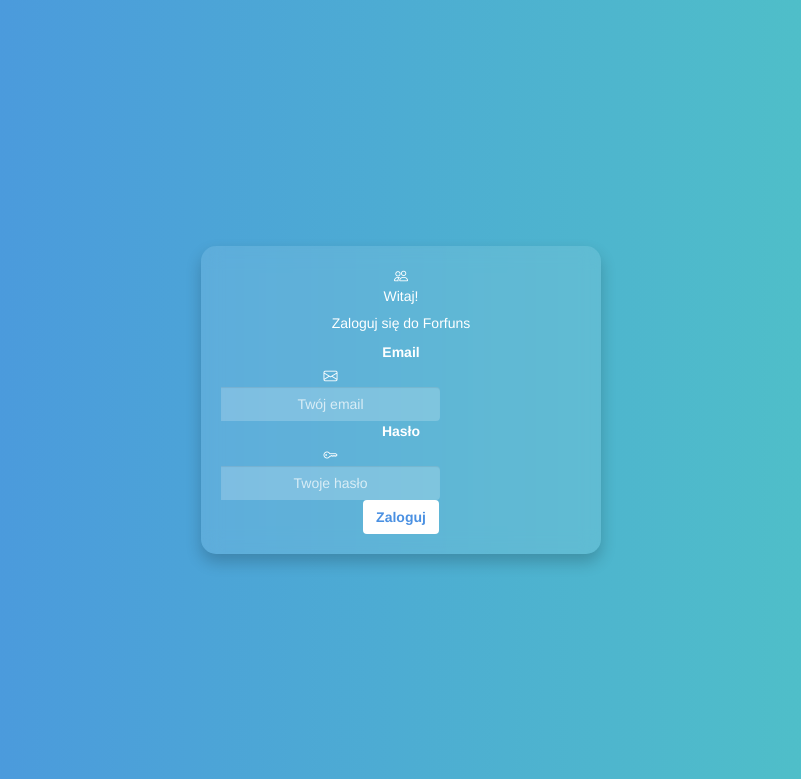
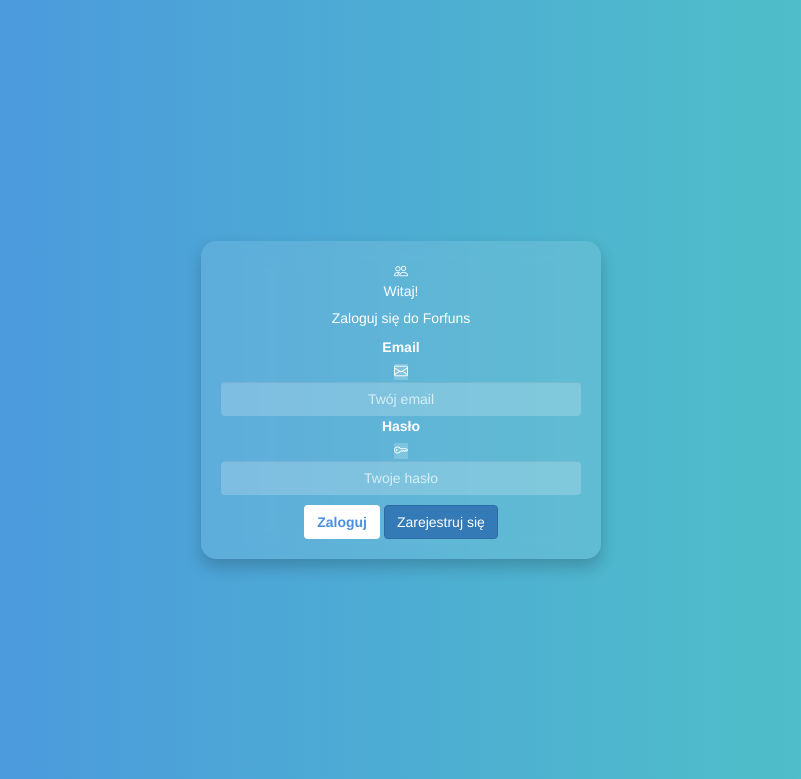
Before and after one commit to BartusKosocielniak/ForFans, a Flask app: page / in a window 1280 px wide. Shown: the top 779 px of the page, without its empty margins (239-1040 px from the left). Run offline with Flask 3, Linux system fonts and the light colour scheme; some libraries are stand-ins or nearby versions.

Commit message:
Fix login and register

```diff
--- a/templates/login.html
+++ b/templates/login.html
@@ -31,6 +31,7 @@
             background: rgba(255, 255, 255, 0.2);
             border: none;
             color: white;
+            text-align: center;
         }
         .form-control::placeholder {
             color: rgba(255, 255, 255, 0.7);
@@ -46,6 +47,18 @@
             color: white;
             transform: scale(1.05);
         }
+        .input-group-text {
+            background: rgba(255, 255, 255, 0.2);
+            border: none;
+            color: white;
+        }
+        .text-start, .text-center {
+            text-align: center !important;
+        }
+        .btn-custom, .btn-primary {
+            margin-top: 1rem;
+        }
+
     </style>
 {% endblock %}
 
@@ -62,25 +75,29 @@
     <form method="post" class="mt-4">
         {{ login_form.hidden_tag() }}
 
-        <div class="mb-3 text-start">
+        <div class="mb-3">
             <label for="user_email" class="form-label">Email</label>
-            <div class="input-group">
-                <span class="input-group-text bg-transparent border-white text-white"><i class="bi bi-envelope"></i></span>
-                {{ login_form.user_email(class="form-control text-center", id="user_email", placeholder="Twój email") }}
+            <div class="">
+                <span class="input-group-text"><i class="bi bi-envelope"></i></span>
+                {{ login_form.user_email(class="form-control", id="user_email", placeholder="Twój email") }}
             </div>
         </div>
 
-        <div class="mb-3 text-center">
+        <div class="mb-3 d-flex align-items-center justify-content-center">
             <label for="user_password" class="form-label">Hasło</label>
-            <div class="input-group">
-                <span class="input-group-text bg-transparent border-white text-white"><i class="bi bi-key"></i></span>
-                {{ login_form.user_password(class="form-control text-center", id="user_password", placeholder="Twoje hasło", type="password") }}
+            <div class="">
+                <span class="input-group-text"><i class="bi bi-key"></i></span>
+                {{ login_form.user_password(class="form-control", id="user_password", placeholder="Twoje hasło", type="password") }}
             </div>
         </div>
 
-        <div class="d-grid">
-            {{ login_form.submit(class="btn btn-custom rounded-3") }}
+        <div class="d-flex gap-3 mt-4">
+            {{ login_form.submit(class="btn btn-custom rounded-3 m-1") }}
+            <a class="btn btn-primary rounded-3 px-4 py-2 m-1" href="/register">Zarejestruj się</a>
         </div>
+
+
+
     </form>
 
     {% with messages = get_flashed_messages(with_categories=True) %}
```
Also changed, not shown: templates/register.html (+11 -5 lines).
